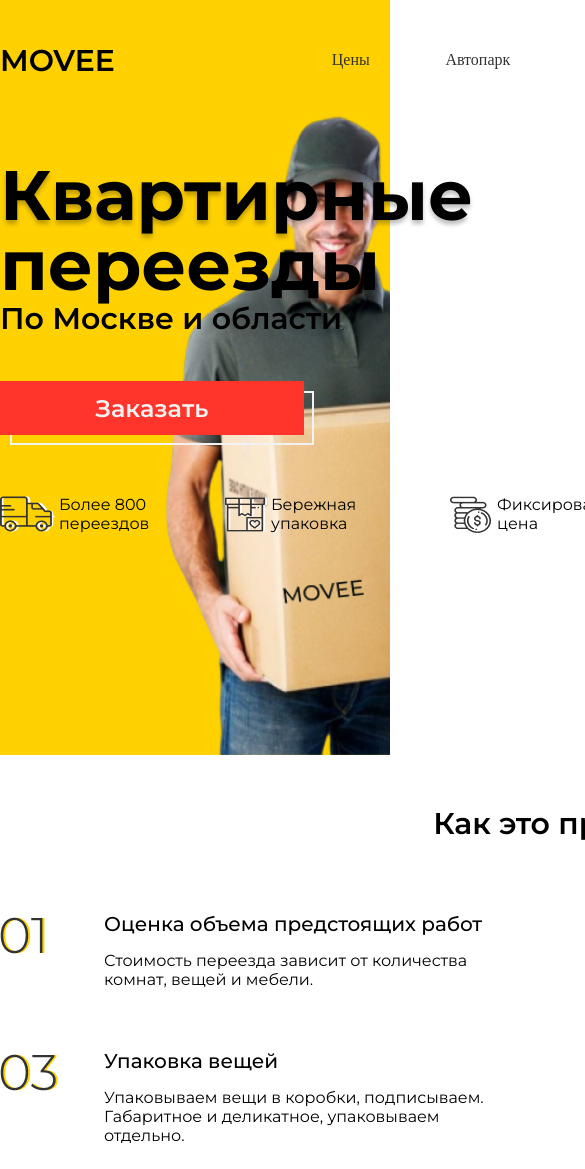
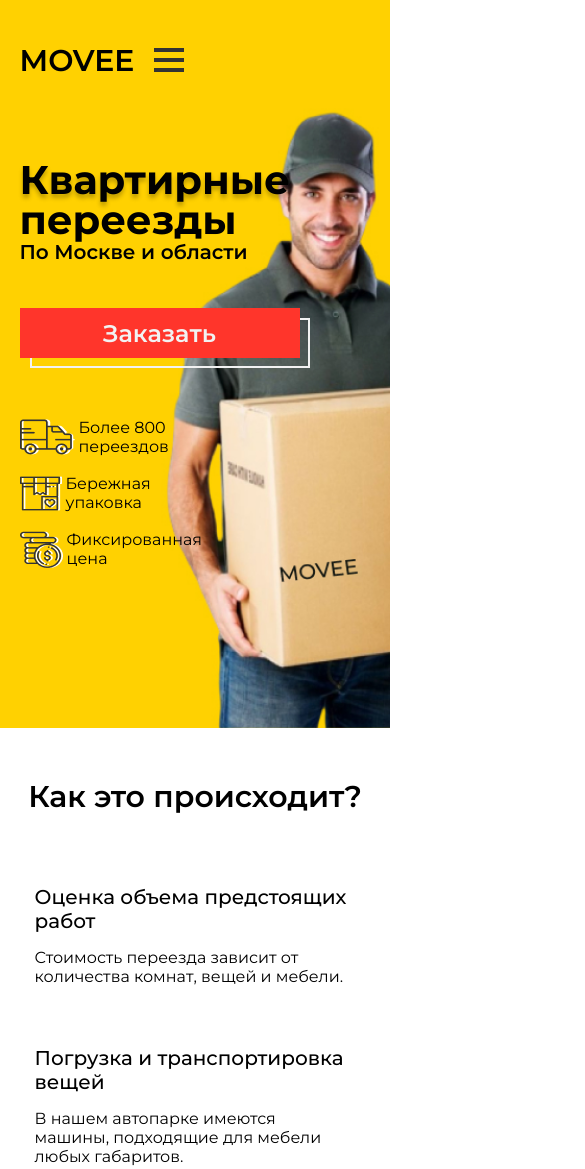
Before and after one commit to alekseiDeveloper1/home-moove, a plain HTML site: page src/index.html in a window 390 px wide. Shown: the top 1169 px of the page, 585 px wide, since content can reach past the window. Drawn offline with Linux system fonts and the light colour scheme.

Commit message:
add media for header

```diff
--- a/src/css/style.css
+++ b/src/css/style.css
@@ -637,3 +637,97 @@ li {
     margin-top: 5px;
     text-decoration: underline;
 }
+
+@media (max-width:1200px) {
+    .container {
+        width: 90%;
+    }
+    .block-process__img {
+        display: none;
+    }
+    .process__block {
+        width: 430px;
+    }
+}
+/*burger*/
+
+@media (max-width: 960px) {
+    .menu__icon {
+        position: relative;
+        width: 30px;
+        height: 24px;
+        cursor: pointer;
+        z-index: 5;
+    }
+    .menu__icon span {
+        transition: all 0.3s ease 0s;
+        top: calc(50% - 2px);
+        left: 0;
+        position: absolute;
+        width: 100%;
+        height: 4px;
+        background: #333333;
+    }
+    .menu__icon span:first-child {
+        top: 0px;
+    }
+    .menu__icon span:last-child {
+        top: auto;
+        bottom: 0px;
+    }
+    .header__menu {
+        flex: 1 1 auto;
+        margin: 0px 0px 0px 20px;
+    }
+    .menu__body {
+        display: none;
+    }
+    .block-process__img {
+        display: inline-block;
+    }
+    .process__block {
+        width: 520px;
+    }
+    .process__blocks {
+        justify-content: center;
+    }
+}
+@media (max-width:768px) {
+    .main__advantage {
+        flex-direction: column;
+        width: 200px;
+        min-height: 150px;
+    }
+    .main__title {
+        font-size: 50px;
+    }
+    .main__desc {
+        font-size: 20px;
+    }
+    .block-process__img {
+        display: none;
+    }
+}
+
+@media (max-width:576px) {
+    .header__phone {
+        display: none;
+    }
+    .main__title {
+        font-size: 40px;
+    }
+    .main__desc {
+        font-size: 20px;
+    }
+    .button__wrap {
+        width: 280px;
+        height: 50px;
+    }
+    .main__button-phone {
+        display: none;
+    }
+    .block-process__wrap {
+        width: 90%;
+        margin: 0px 0px 0px 15px;
+    }
+}
--- a/src/index.html
+++ b/src/index.html
@@ -96,7 +96,7 @@
             </div>
         </div>
     </section>
-    <section class="prices">
+    <!-- <section class="prices">
         <div class="container">
             <div class="prices__title">Цены</div>
             <div class="prices__subtitle">Фиксированная стоимость на переезд под ключ</div>
@@ -319,6 +319,6 @@
                 </div>
             </div>
         </div>
-    </footer>
+    </footer> -->
 </body>
 </html>
```
